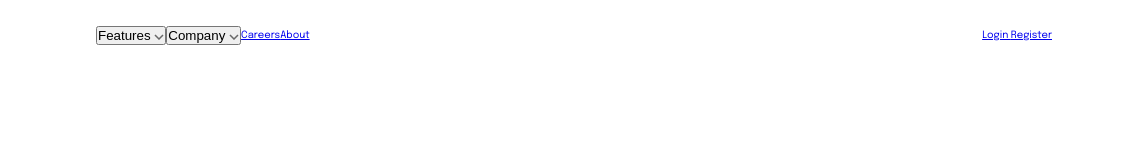
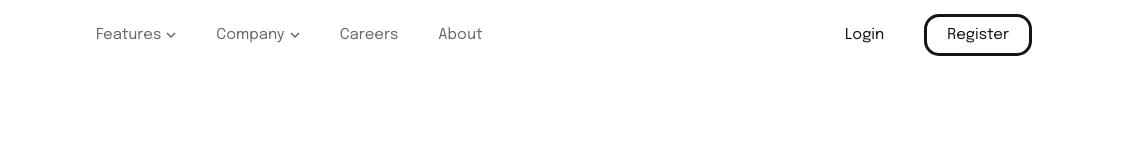
Before and after one commit to Ruffyi/Intro-Section-With-Dropdown-Navigation, a website: page index.html in a window 1280 px wide. Shown: the full height of the page, 158-1280 px from the left. Drawn offline with Linux system fonts and the light colour scheme.

Commit message:
Working with navigation, integrate js with html

```diff
--- a/index.html
+++ b/index.html
@@ -29,7 +29,7 @@
 					<nav class="nav">
 						<ul class="nav__list">
 							<li class="nav__item">
-								<button class="nav__button">
+								<button class="btn nav__button">
 									Features
 									<img
 										src="./assets/images/icon-arrow-down.svg"
@@ -76,7 +76,7 @@
 								</ul>
 							</li>
 							<li class="nav__item">
-								<button class="nav__button">
+								<button class="btn nav__button">
 									Company
 									<img
 										src="./assets/images/icon-arrow-down.svg"
@@ -96,19 +96,20 @@
 								</ul>
 							</li>
 							<li class="nav__item">
-								<a href="#" class="nav__link"> Careers </a>
+								<a href="#" class="link nav__link"> Careers </a>
 							</li>
 							<li class="nav__item">
-								<a href="#" class="nav__link"> About </a>
+								<a href="#" class="link nav__link"> About </a>
 							</li>
 						</ul>
 					</nav>
 					<div class="header__links">
 						<a href="#" class="link link--login"> Login </a>
-						<a href="#" class="link link--login"> Register </a>
+						<a href="#" class="link link--register"> Register </a>
 					</div>
 				</header>
 			</div>
 		</main>
+		<script src="./script/app.js"></script>
 	</body>
 </html>
--- /dev/null
+++ b/scss/components/_btn.scss
@@ -0,0 +1,11 @@
+.btn {
+	@include flex-mother(row, center, space-between);
+	border: none;
+	background-color: transparent;
+	font-family: inherit;
+	cursor: pointer;
+	img {
+		pointer-events: none;
+		padding-left: 0.5rem;
+	}
+}
--- a/scss/components/_link.scss
+++ b/scss/components/_link.scss
@@ -0,0 +1,19 @@
+.link {
+	&:visited,
+	&:link {
+		display: block;
+		text-decoration: none;
+		transition: transform 0.3s;
+	}
+	&:hover {
+		transform: translateY(-3px);
+	}
+	&:active {
+		transform: translateY(-1px);
+	}
+	&--register {
+		padding: 1rem 2rem;
+		border: 3px solid var(--clr-primary-almost-black);
+		border-radius: 1.5rem;
+	}
+}
--- a/scss/layout/_header.scss
+++ b/scss/layout/_header.scss
@@ -4,4 +4,12 @@
 	&__logo {
 		@include flex-mother();
 	}
+	&__links {
+		@include flex-mother();
+		.link {
+			margin: 0 2rem;
+			font-size: 1.5rem;
+			color: var(--clr-primary-almost-black);
+		}
+	}
 }
--- a/scss/layout/_nav.scss
+++ b/scss/layout/_nav.scss
@@ -3,6 +3,28 @@
 	&__list {
 		@include flex-mother(row, center, flex-start);
 		padding-left: 10rem;
+		width: fit-content;
 		list-style-type: none;
 	}
+	&__item {
+		&:not(:last-child) {
+			margin-right: 4rem;
+		}
+	}
+	&__link {
+		color: var(--clr-primary-medium-gray);
+		font-size: 1.5rem;
+		transition: all 0.3s;
+		&:hover {
+			color: var(--clr-primary-almost-black);
+		}
+	}
+	&__button {
+		color: var(--clr-primary-medium-gray);
+		font-size: 1.5rem;
+		transition: all 0.3s;
+		&:hover {
+			color: var(--clr-primary-almost-black);
+		}
+	}
 }
--- a/scss/style.scss
+++ b/scss/style.scss
@@ -8,3 +8,4 @@
 @import './layout/header';
 @import './components/dropdown';
 @import './components/link';
+@import './components/btn';
```
Also changed, not shown: dist/css/style.css, script/app.js (added), 1 other file.
